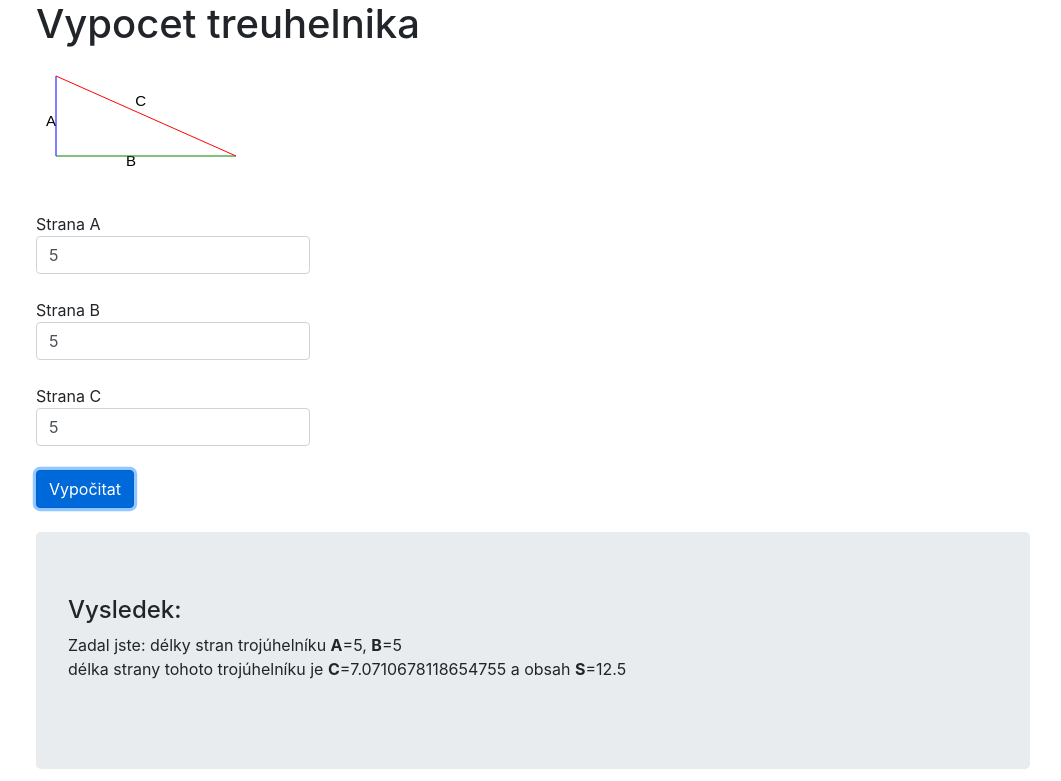
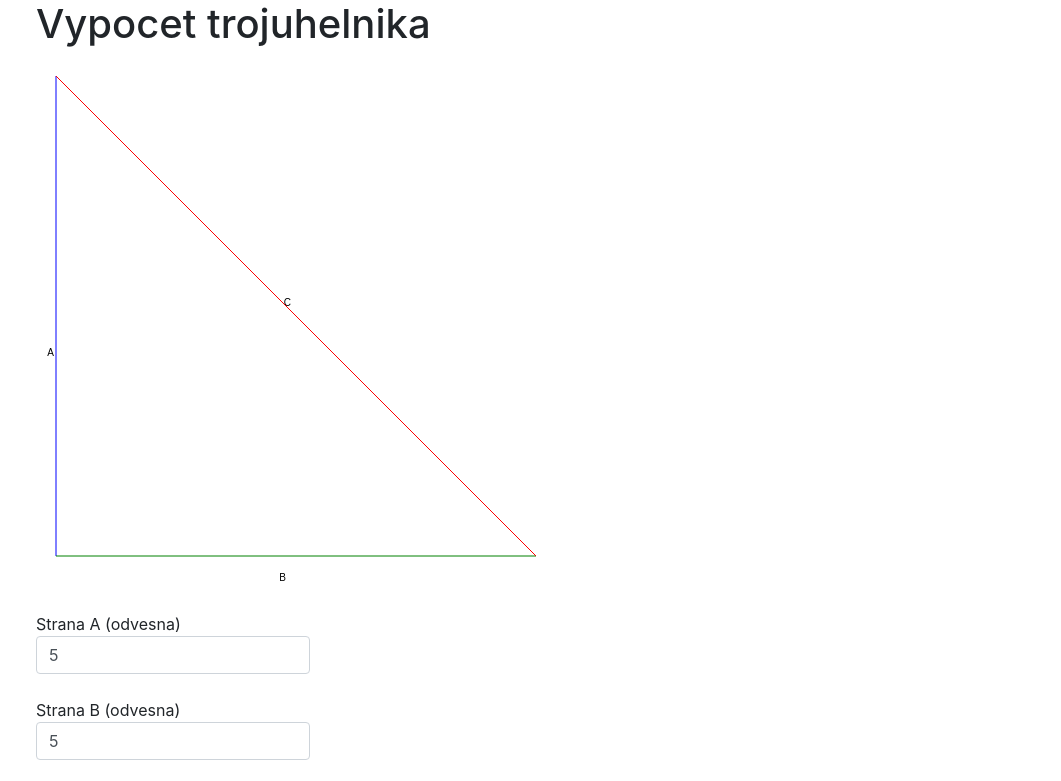
Before and after one commit to OlegVarlamov/triangle, a plain HTML site: page index.html in a window 1280 px wide. Both pictures are taken after typing "5", "5", "5" into the empty fields and a click on the button "Vypočitat". Shown: the top 781 px of the page, without its empty margins (107-1168 px from the left). Drawn offline with nearby package versions, Linux system fonts and the light colour scheme.

Commit message:
make triangle size from var

```diff
--- a/index.html
+++ b/index.html
@@ -17,7 +17,7 @@
   <div class="container">
 
     <header>
-      <h1>Vypocet treuhelnika</h1>
+      <h1>Vypocet trojuhelnika</h1>
     </header>
 
     <div class="draw">
@@ -33,20 +33,20 @@
 
     <form class="form" onsubmit="return handleSubmit(event)" name="triangle-form">
       <div class="form-group">
-        <label>Strana A
-          <input type="number" placeholder="cm" step="0.000000000000001" class="form-control" />
+        <label>Strana A (odvesna)
+          <input type="number" placeholder="cm" step="0.000000000000001" class="form-control" max="10" />
         </label>
       </div>
 
       <div class="form-group">
-        <label>Strana B
-          <input type="number" placeholder="cm" step="0.000000000000001" class="form-control" />
+        <label>Strana B (odvesna)
+          <input type="number" placeholder="cm" step="0.000000000000001" class="form-control" max="10" />
         </label>
       </div>
 
       <div class="form-group">
-        <label>Strana C
-          <input type="number" placeholder="cm" step="0.000000000000001" class="form-control" />
+        <label>Strana C (prepona)
+          <input type="number" placeholder="cm" step="0.000000000000001" class="form-control" max="15" />
         </label>
       </div>
 
--- a/script.js
+++ b/script.js
@@ -1,4 +1,5 @@
 window.onload = () => {
+  // draw(); //volame funkci pro malovani trojuhelniku
   let myForm = document.forms["triangle-form"];
   myInputs = myForm.querySelectorAll("input");
   myInputs.forEach(function (el) {
@@ -60,6 +61,7 @@ function handleSubmit(e) {
   const output = document.querySelector(".output");
 
   console.log(a, b, c);
+  draw(a, b, c); //volame funkci pro malovani trojuhelniku
 
   output.insertAdjacentHTML("beforeend", zadano);
   output.insertAdjacentHTML("beforeend", "<br />");
@@ -77,12 +79,41 @@ function showAlert(text) {
   }, 5000);
 }
 
-function draw() {
+function draw(a, b, c) {
   const canvas = document.querySelector("#canvas");
   if (canvas && canvas.getContext) {
     let context = canvas.getContext("2d");
+    context.font = "15px Arial";
+    if (a && b && c) {
+      canvas.height = a * 110;
+      canvas.width = b * 110;
 
-    context.font = "15px Arial";
+      context.clearRect(0, 0, canvas.width, canvas.height);
+
+      context.beginPath();
+      context.strokeStyle = "blue";
+      context.moveTo(20, 20);
+      context.lineTo(20, a * 100);
+      context.textAlign = "right";
+      context.fillText("A", 18, a * 60);
+      context.stroke();
+
+      context.beginPath();
+      context.strokeStyle = "green";
+      context.moveTo(20, a * 100);
+      context.lineTo(b * 100, a * 100);
+      context.textAlign = "right";
+      context.fillText("B", b * 50, a * 105);
+      context.stroke();
+
+      context.beginPath();
+      context.strokeStyle = "red";
+      context.moveTo(b * 100, a * 100);
+      context.lineTo(20, 20);
+      context.textAlign = "right";
+      context.fillText("C", b * 51, a * 50);
+      context.stroke();
+    } else {
       context.beginPath();
       context.strokeStyle = "blue";
       context.moveTo(20, 20);
@@ -108,5 +139,4 @@ function draw() {
       context.stroke();
     }
   }
-
-draw(); //volame funkci pro malovani trojuhelniku
+}
--- a/style.css
+++ b/style.css
@@ -1,7 +1,6 @@
 body {
   padding: 0;
   margin: 0;
-
 }
 .container {
   max-width: 1024px;
@@ -11,3 +10,7 @@ body {
 .alert.alert-danger {
   display: none;
 }
+/* #canvas {
+  width: 100%;
+  height: 100%;
+} */
```
Lines whose indentation alone changed are shown as unchanged.
